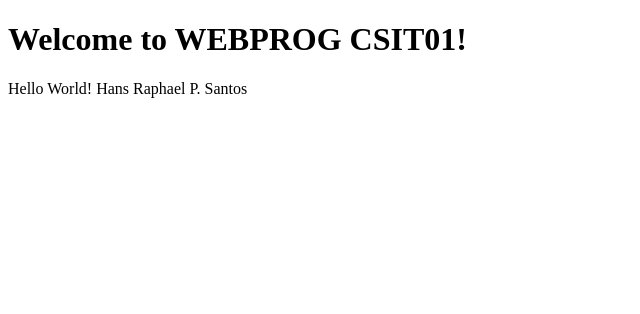
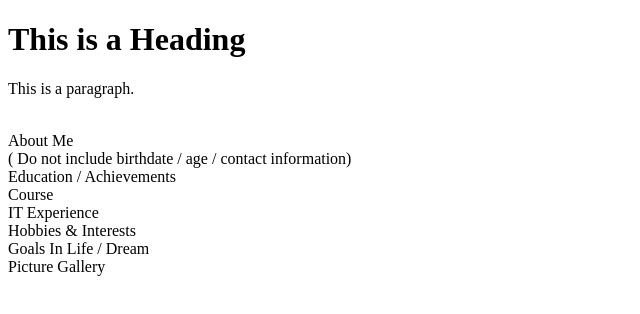
Before and after one commit to HansRapahelSantos/WEBPROG-TCSIT01-first-website, a plain HTML site: page Home/index.html in a window 1280 px wide. Shown: the whole page, without its empty margins (0-640 px from the left). Drawn offline with Linux system fonts and the light colour scheme.

Commit message:
Added personal profile template

```diff
--- a/Home/index.html
+++ b/Home/index.html
@@ -1,12 +1,21 @@
 <!DOCTYPE html>
 <html>
 <head>
-<title>Web Programming</title>
+<title>Page Title</title>
 </head>
 <body>
 
-<h1>Welcome to WEBPROG CSIT01!</h1>
-<p>Hello World! Hans Raphael P. Santos </p>
+<h1>This is a Heading</h1>
+<p>This is a paragraph.</p>
+
+<br>About Me
+<br> ( Do not include birthdate / age / contact information)
+<br>Education / Achievements
+<br>Course
+<br>IT Experience
+<br>Hobbies & Interests
+<br>Goals In Life / Dream
+<br>Picture Gallery
 
 </body>
 </html>
```
